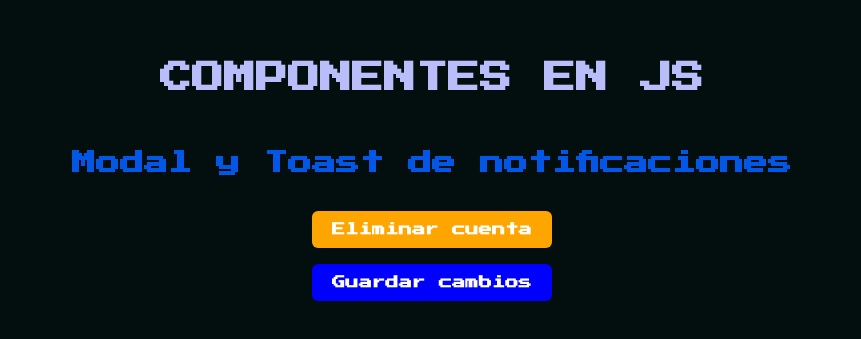
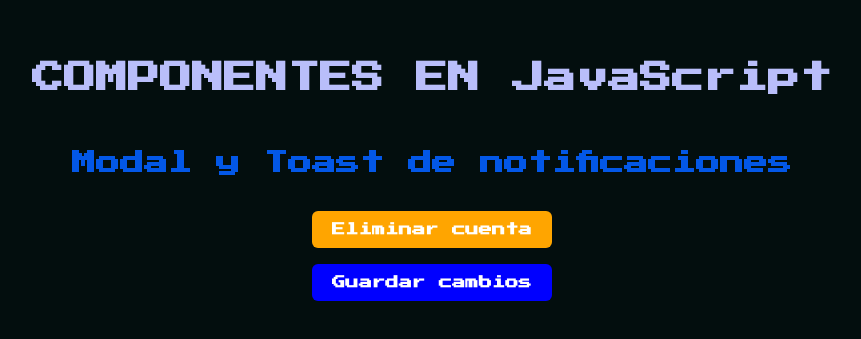
Before and after one commit to youri22-eng/Actividad-3-Componente.js, a plain HTML site: page index.html in a window 1280 px wide. Shown: the part 229-568 px from the top of the page, without its empty margins (208-1069 px from the left). Drawn offline with Linux system fonts and the light colour scheme.

Commit message:
cambio titulo

```diff
--- a/index.html
+++ b/index.html
@@ -52,7 +52,7 @@
 </head>
 <body>
 
-  <h1>COMPONENTES EN JS</h1>
+  <h1>COMPONENTES EN JavaScript</h1>
   <h2>Modal y Toast de notificaciones</h2>
 
 
```
